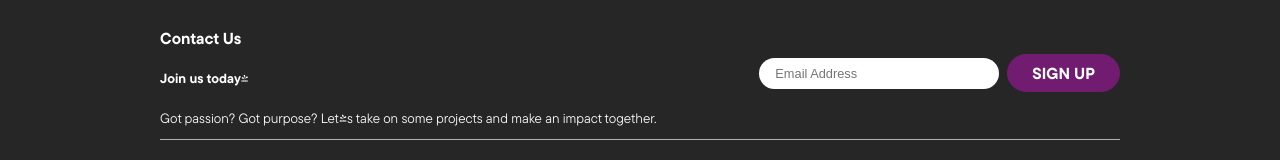
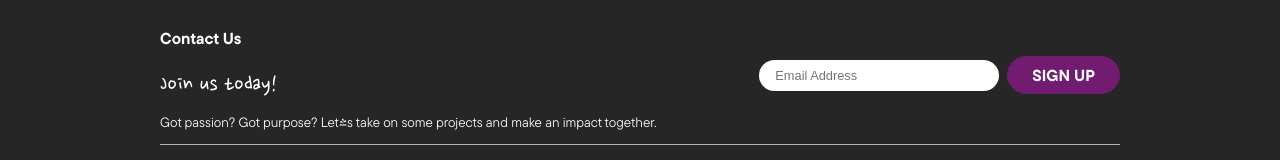
Before and after one commit to bstintheverse/theversewebdev, a React (Vite) app in the folder client/: page /404 in a window 1280 px wide. Shown: the part 581-741 px from the top of the page. Built offline with nearby package versions, Linux system fonts and the light colour scheme.

Commit message:
update classname

```diff
--- a/client/src/components/Footer/Footer.tsx
+++ b/client/src/components/Footer/Footer.tsx
@@ -15,7 +15,7 @@ export default function Footer() {
                         Contact Us
                     </h4>
 
-                    <h5 className="footer__header">
+                    <h5 className="footer__subheader">
                         Join us today!
                     </h5>
 
```
